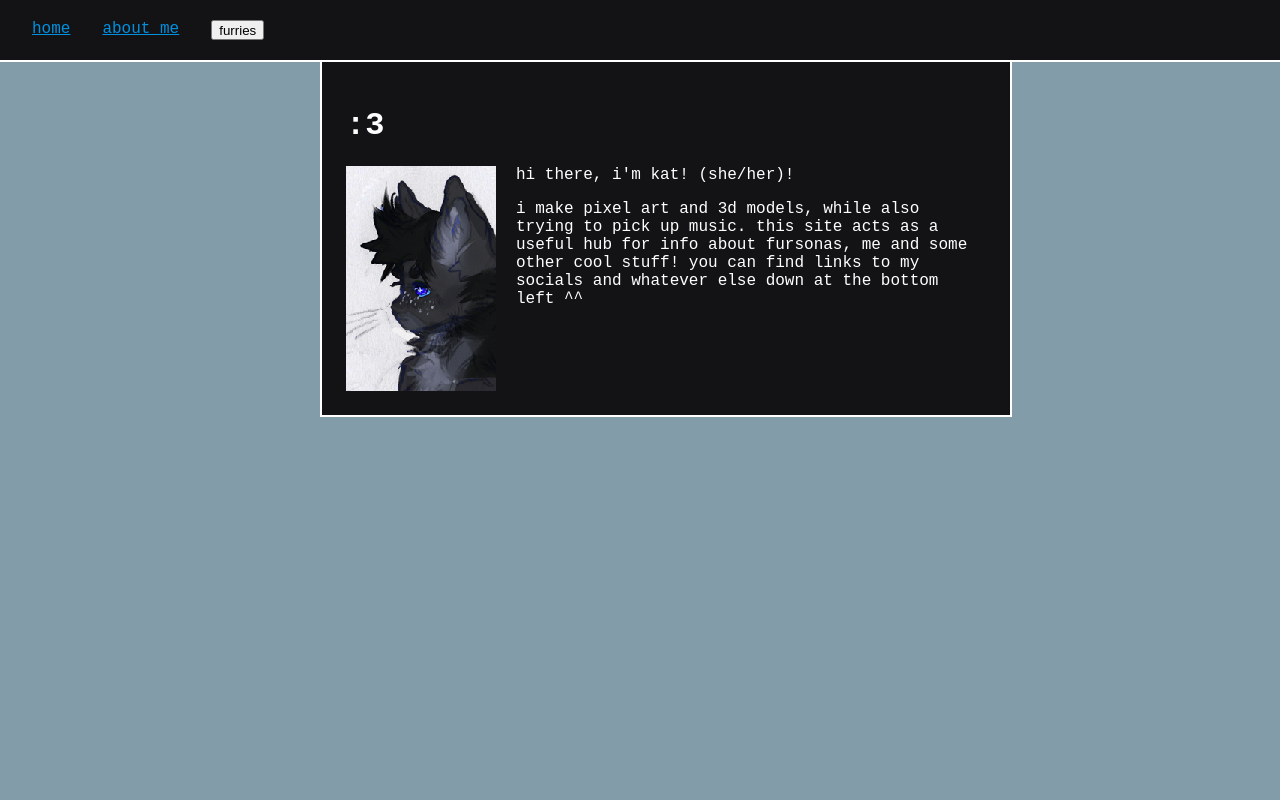
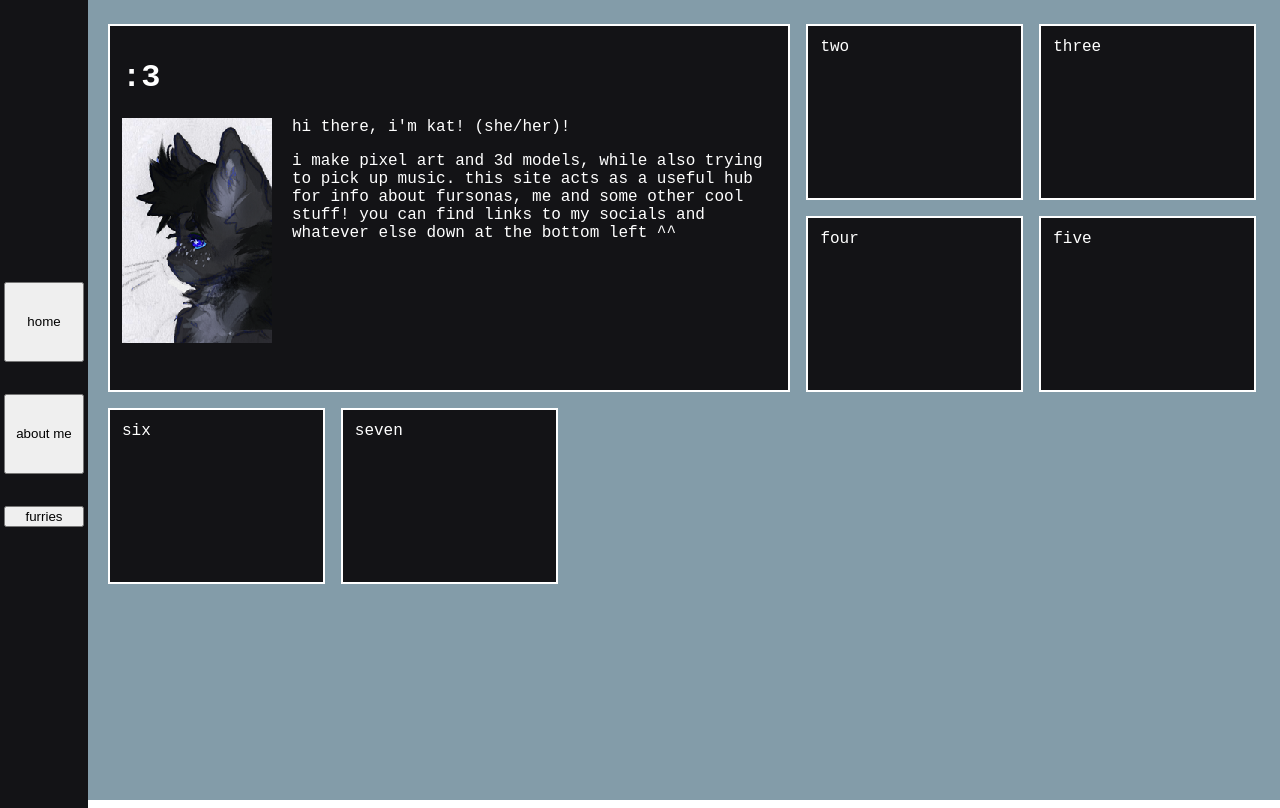
Before and after one commit to ChilledCatz/echokitty-site, a SvelteKit app: page /home in a window 1280 px wide. Built offline with nearby package versions, Linux system fonts and the light colour scheme.

Commit message:
wip: fixed the sidebar, gave home a new grid based look. also the sidebar links have a seperate component now

```diff
--- a/src/lib/Sidebar.svelte
+++ b/src/lib/Sidebar.svelte
@@ -1,5 +1,6 @@
 <script lang="ts">
     import SidebarDropdown from "./SidebarDropdown.svelte";
+	import SidebarLink from "./SidebarLink.svelte";
 
     const links = [
         { href: "/home", title: "home" },
@@ -12,42 +13,27 @@
 </script>
 
 
-<div class="sidebar">
-    <div class="container">
-        <!-- <a href="/home">home</a>
-        <a href="/about">about</a>
-        <a href="/furries/echo">echo</a>
-        <a href="/furries/glade">glade</a> -->
+<nav class="sidebar">
     {#each links as link}
         {#if link.children}
             <SidebarDropdown children={link.children} title={link.title} />
         {:else}
-                <a href={link.href}>{link.title}</a>
+            <!-- <a href={link.href}>{link.title}</a> -->
+            <SidebarLink url={link.href} title={link.title} />
         {/if}
     {/each}
-    </div>
-</div>
+</nav>
 
 <style>
-    .container {
-        width: 100%;
-        margin: 16px 32px;
+    .sidebar {
+        position: sticky;
+        padding: 4px;
+        background-color: #131316;
+        width: 80px;
+        height: 100%;
         display: flex;
+        flex-direction: column;
+        justify-content: center;
         gap: 2rem;
     }
-
-    .sidebar {
-        width: 100vw;
-        height: 52px;
-        z-index: 10;
-        position: sticky;
-        top: 0;
-        left: 0;
-        margin-top: -20px;
-        margin-left: -8px;
-        padding: 4px 0px;
-        display: flex;
-        background-color: #131316;
-        border-bottom: 2px solid;
-    }
 </style>
--- /dev/null
+++ b/src/lib/SidebarLink.svelte
@@ -0,0 +1,16 @@
+<script lang="ts">
+	import { goto } from "$app/navigation";
+
+    let { url, title } = $props();
+</script>
+
+<button class="link" onclick={() => goto(url)}>
+    {title}
+</button>
+
+<style>
+    .link {
+        width: 100%;
+        height: 80px;
+    }
+</style>
--- a/src/routes/+layout.svelte
+++ b/src/routes/+layout.svelte
@@ -6,15 +6,13 @@
     let { children }: LayoutProps = $props();
 </script>
 
-<Sidebar />
-<div
-    class="container"
-    style="{backgroundState.image.hasImage
-        ? 'width: 40%; left: 10%; top: 60px;'
-        : 'width: 50%; left: 25%; right: 25%; top: 60px;'} ;"
->
-    {@render children()}
+<div class="site">
+    <Sidebar />
+    <div class="container">
+        {@render children()}
+    </div>
 </div>
+
 <div class="background" style="background-color: {backgroundState.color}"></div>
 <img
     class="backgroundImage"
@@ -26,14 +24,16 @@
 />
 
 <style>
+    .site {
+        width: 100%;
+        height: 100%;
+        display: grid;
+        grid-template-columns: 84px 1fr;
+    }
+
     .container {
-        position: absolute;
-        min-height: 33%;
-        max-height: 100%;
         padding: 24px;
         z-index: 0;
-        background-color: #131316;
-        border: 2px solid;
         transition: all 0.3s;
     }
 
--- a/src/routes/home/+page.svelte
+++ b/src/routes/home/+page.svelte
@@ -9,6 +9,8 @@
     <title>home</title>
 </svelte:head>
 
+<div class="homeGrid">
+    <div class="introduction">
         <h1>:3</h1>
         <img
             src={echoMid_bfThumbnail}
@@ -21,8 +23,38 @@
             stuff! you can find links to my socials and whatever else down at the bottom
             left ^^
         </p>
+    </div>
 
+    <div>two</div>
+    <div>three</div>
+    <div>four</div>
+    <div>five</div>
+    <div>six</div>
+    <div>seven</div>
+</div>
+
+<!-- would be cool to have the introduction transition in first, and then load the other divs in one by one left to right -->
 <style>
+    .homeGrid {
+        width: 100%;
+        height: 100%;
+        display: grid;
+        grid-template-columns: repeat(5, minmax(0, 1fr));
+        grid-template-rows: repeat(4, minmax(0, 1fr));
+        gap: 1rem;
+    }
+
+    .homeGrid div {
+        background-color: #131316;
+        border: 2px solid;
+        padding: 12px;
+    }
+
+    .introduction {
+        grid-column: span 3 / span 3;
+        grid-row: span 2 / span 2;
+    }
+
     img {
         float: left;
         object-fit: cover;
--- a/static/main.css
+++ b/static/main.css
@@ -7,11 +7,11 @@
 
 body {
     /* background-color: #839ca9; */
+    margin: 0;
     height: 100vh;
     overflow: auto;
     color: white;
     /* font-family: Selectric; */
-    /* todo: issue with importing font if not installed */
     font-family: hack, monospace, sans-serif;
     font-size: medium;
     image-rendering: pixelated;
```
Lines whose indentation alone changed are shown as unchanged.
